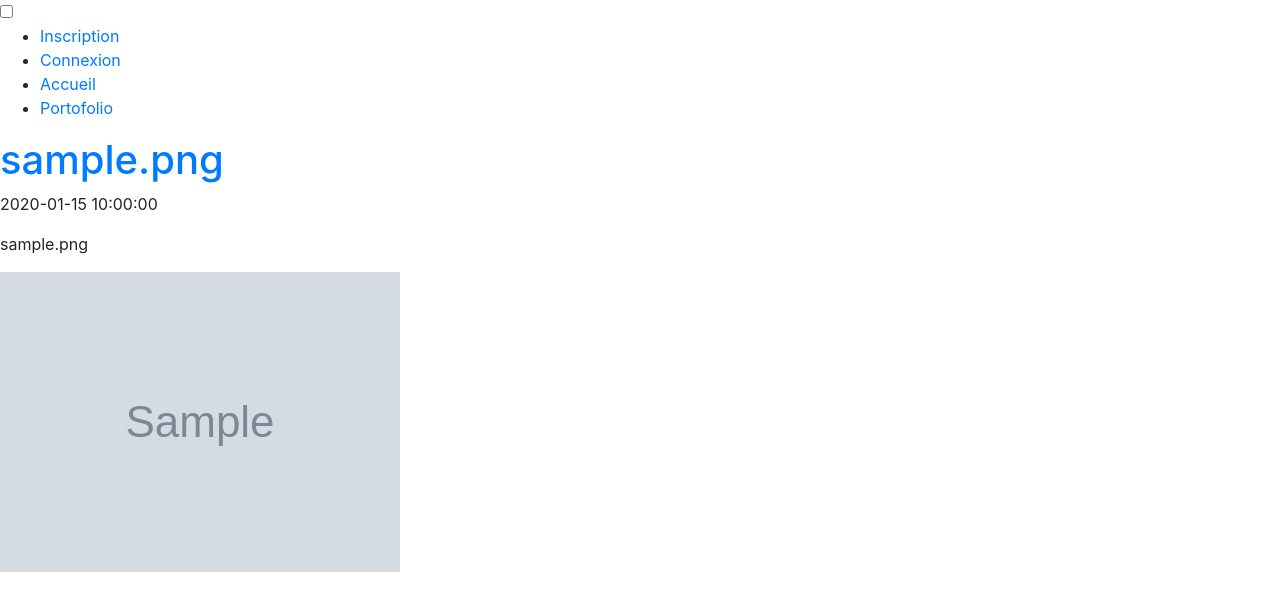
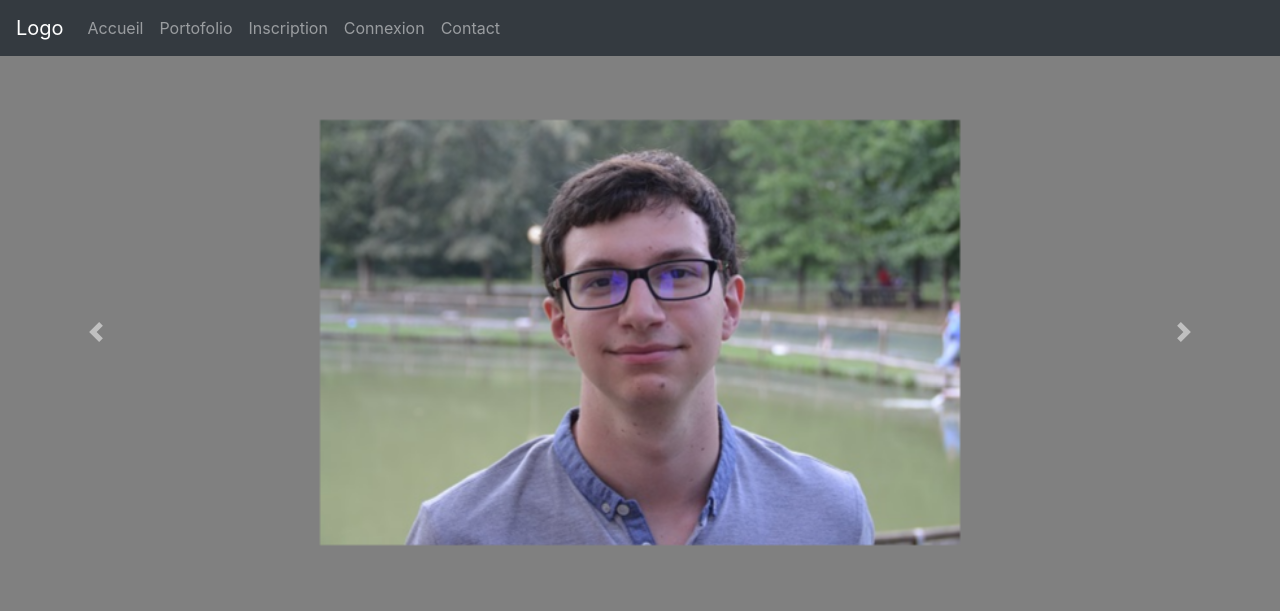
Before and after one commit to HugoDeltour/Projet-libre-OC, a PHP site: page / in a window 1280 px wide. Shown: the top 611 px of the page. Run offline with PHP 8.4, Linux system fonts and the light colour scheme; tables that the repository leaves empty or names only in its code hold one stand-in row (values such as "Sample post"); grey boxes marked "Sample" are stand-in pictures; some libraries are stand-ins or nearby versions.

Commit message:
Mise en place des pages catégorie et contact

```diff
--- a/config/router.php
+++ b/config/router.php
@@ -73,6 +73,12 @@ class router{
             $this->backController->modifProfil($this->request->getPost(),$this->request->getGet()->get('profilId'));
           }
         }
+        elseif ($route==='categorie') {
+          $this->frontController->categorie($this->request->getGet()->get('categorie'));
+        }
+        elseif ($route==='contact'){
+          $this->frontController->contact($this->request->getPost());
+        }
         else{
           $this->errorController->errorNotFound();
         }
--- a/public/css/styles.css
+++ b/public/css/styles.css
@@ -1,3 +1,16 @@
+body{
+  background-color:gray;
+}
+
 img{
-  width:400px;
+  margin: 5% 25% 5% 25%;
+  width: 400px;
 }
+
+.has-error input{
+  border: solid 3px red;
+}
+
+a{
+  color: white;
+}
--- a/src/controller/backController.php
+++ b/src/controller/backController.php
@@ -13,7 +13,7 @@ class backController extends Controller{
       if(!$errors){
         $file=$this->upload($post->get('categorie'));
         $this->imageDAO->ajoutimage($post,$file);
-        $this->session->set('ajout_image','L\'image a été ajouté !');
+        $this->session->set('notification','L\'image a été ajouté !');
       }
       return $this->view->rendu('ajout_image',[
         'post'=>$post,
@@ -34,7 +34,7 @@ class backController extends Controller{
       if(!$errors){
         $file=$this->upload($post->get('categorie'));
         $this->imageDAO->modifimage($post,$imgID,$file);
-        $this->session->set('modif_image','L\'image a été modifiée !');
+        $this->session->set('notification','L\'image a été modifiée !');
         header('Location: ../index.php');
       }
       return $this->view->rendu('modif_image',[
@@ -64,7 +64,6 @@ class backController extends Controller{
       $errors = $this->validation->validate($post,'utilisateur');
       if(!$errors){
         $this->utilisateurDAO->modifProfil($post,$idUser);
-        $this->session->set('modif_profil','Le profil a été modifié !');
       }
       else{
         if(!empty($_SERVER['HTTP_X_REQUESTED_WITH']) && strtolower($_SERVER['HTTP_X_REQUESTED_WITH']) == 'xmlhttprequest'){
@@ -93,14 +92,14 @@ class backController extends Controller{
 
   public function supprimerImage($ImgID){
     $this->imageDAO->supprimerimage($ImgID);
-    $this->session->set('supprimer_image','L\'image a été supprimé');
+    $this->session->set('notification','L\'image a été supprimé');
     header('Location:../index.php');
   }
 
   public function deconnexion(){
     $this->session->arret();
     $this->session->depart();
-    $this->session->set('deconnexion','Au revoir');
+    $this->session->set('notification','Au revoir');
     header('Location:../index.php');
   }
 
@@ -113,13 +112,13 @@ class backController extends Controller{
 
   public function supprimerCommentaire($comID){
     $this->commentDAO->supprimerCommentaire($comID);
-    $this->session->set('supprimer_commentaire','Le commentaire a été supprimé');
+    $this->session->set('notification','Le commentaire a été supprimé');
     header('Location:../index.php');
   }
 
   public function nonSignalCommentaire($comID){
     $this->commentDAO->nonSignalCommentaire($comID);
-    $this->session->set('signalCommentaire','Le commentaire a été enlever des commentaires signalés');
+    $this->session->set('notification','Le commentaire a été enlever des commentaires signalés');
     header('Location:../index.php');
   }
 
--- a/src/controller/frontController.php
+++ b/src/controller/frontController.php
@@ -34,7 +34,7 @@ class frontController extends Controller{
       $errors=$this->validation->validate($post,'commentaire');
       if(!$errors){
         $this->commentDAO->ajoutCommentaire($post,$imgID);
-        $this->session->set('ajout_commentaire','Le commentaire a été ajouté');
+        $this->session->set('notification','Le commentaire a été ajouté');
         header('Location:../index.php?route=image&imgID='.$imgID);
       }
       $req=$this->imageDAO->getImage($imgID);
@@ -50,7 +50,7 @@ class frontController extends Controller{
 
   public function signalerCommentaire($commentID){
     $this->commentDAO->signalerCommentaire($commentID);
-    $this->session->set('signaler_commentaire','Le commentaire a été signalé');
+    $this->session->set('notification','Le commentaire a été signalé');
     header('Location:../index.php');
   }
 
@@ -62,7 +62,7 @@ class frontController extends Controller{
       }
       if(!$errors){
         $this->utilisateurDAO->inscription($post);
-        $this->session->set('inscription','Vous êtes inscrit !');
+        $this->session->set('notification','Vous êtes inscrit !');
         header('Location:../index.php');
       }
       return $this->view->rendu('inscription',[
@@ -76,21 +76,24 @@ class frontController extends Controller{
   public function connexion(parametre $post){
     if($post->get('submit')){
       $result=$this->utilisateurDAO->connexion($post);
+      $errors=$this->validation->validate($post,'utilisateur');
       if($result && $result['isPasswordOK']){
-        $this->session->set('connexion','Bienvenue');
+        $this->session->set('notification','Bienvenue');
         $this->session->set('id',$result['result']['id_user']);
         $this->session->set('role',$result['result']['nom_role']);
         $this->session->set('pseudo',$post->get('pseudo'));
         header('Location:../index.php');
       }
       else {
-        $this->session->set('error_connexion','Le pseudo et/ou le mot de passe sont incorrects');
         return $this->view->rendu('connexion',[
-          'post'=>$post
+          'post'=>$post,
+          'errors'=>$errors
         ]);
       }
     }
-    return $this->view->rendu('connexion',[]);
+    return $this->view->rendu('connexion',[
+      'post'=>$post
+    ]);
   }
 
   public function commentairesSignales(){
@@ -104,9 +107,15 @@ class frontController extends Controller{
     return $this->view->rendu('portofolio');
   }
 
-  public function mariage(){
-    $req = $this->imageDAO->getMariage();
-    return $this->view->rendu('mariage',['req'=>$req]);
+  public function categorie($categorie){
+    $req = $this->imageDAO->getcategorie($categorie);
+    return $this->view->rendu('categorie',['req'=>$req]);
+  }
+
+  public function contact(parametre $post){
+    return $this->view->rendu('contact',[
+      'post'=>$post
+    ]);
   }
 
 }
--- a/src/model/image.php
+++ b/src/model/image.php
@@ -7,6 +7,8 @@
     private $nom_img_fichier;
     private $date_image;
     private $lieu_image;
+    private $categorie;
+    private $alt;
 
     public function getId(){
       return $this->id_image;
@@ -62,6 +64,15 @@
         $this->categorie_image = $categorie_image;
     }
 
+    public function getAlt(){
+      return $this->categorie_image;
+    }
+
+    public function setAlt($categorie_image)
+    {
+        $this->categorie_image = $categorie_image;
+    }
+
 
   }
 ?>
--- a/templates/affichageAccueil.php
+++ b/templates/affichageAccueil.php
@@ -1,32 +1,38 @@
-<?php $this->title="Accueil";?>
-<?php
+<?php $this->title="Accueil";
   require('menu.php');
 ?>
 <div id="MP-img">
-  <div id="notification">
-    <?= $this->session->display('ajout_img');?>
-    <?= $this->session->display('modif_img');?>
-    <?= $this->session->display('supprimer_img');?>
-    <?= $this->session->display('ajout_commentaire');?>
-    <?= $this->session->display('signaler_commentaire');?>
-    <?= $this->session->display('inscription');?>
-    <?= $this->session->display('connexion');?>
-    <?= $this->session->display('deconnexion');?>
-    <?= $this->session->display('supprimer_commentaire');?>
-    <?= $this->session->display('signalCommentaire')?>
-  </div>
+  <?php
+  if(!empty($this->session->get('notification'))){
+    ?>
+    <div id="notification" class="alert alert-success alert-dismissible fade show" role="alert">
+       <h5 class="alert-heading">
+      <?= $this->session->display('notification');?>
+      </h5>
+      <button type="button" class="close" data-dismiss="alert" aria-label="Close">
+        <span aria-hidden="true">×</span>
+      </button>
+    </div>
+    <?php
+  } ?>
   <div id="image">
-      <?php
-          foreach($req as $donnees){
-              ?>
-              <Div id="chap_img">
-                <h1><a href="../index.php?route=image&imgID=<?=htmlspecialchars($donnees->getId());?>"><?php echo $donnees->getTitre();?></a></h1>
-                <p><?=$donnees->getDate();?></p>
-                <p><?=htmlspecialchars($donnees->getLieu());?></p>
-                <img class="img-test" src="../Photos/<?=$donnees->getCategorie()?>/<?=$donnees->getNom(); ?>">
-              </div></br>
-              <?php
-          };
-      ?>
+    <div class="carousel slide" id="carouselControls" data-ride="carousel">
+      <div class="carousel-inner">
+        <div class="carousel-item active">
+          <img src="../Photos/Mariage/DSC_0151.JPG" class="d-block w-50" alt="DSC_0151.JPG">
+        </div>
+        <div class="carousel-item ">
+          <img src="../Photos/Mariage/GY8Rg8f.png" class="d-block w-50" alt="GY8Rg8f.png">
+        </div>
+      </div>
+      <a class="carousel-control-prev" href="#carouselControls" role="button" data-slide="prev" >
+        <span class="carousel-control-prev-icon" aria-hidden="true"></span>
+        <span class="sr-only">Précédent</span>
+      </a>
+      <a class="carousel-control-next" href="#carouselControls" role="button" data-slide="next">
+        <span class="carousel-control-next-icon" aria-hidden="true"></span>
+        <span class="sr-only">Suivant</span>
+      </a>
+    </div>
   </div>
 </div>
--- a/templates/base.php
+++ b/templates/base.php
@@ -2,20 +2,20 @@
 <html lang=fr>
   <head>
     <meta charset="utf-8"/>
-    <meta name="viewport" content="width=device-width,initial-scale=1" />
+    <meta name="viewport" content="width=device-width, initial-scale=1, shrink-to-fit=no">
     <script src="../tinyMCE/tinymce/js/tinymce/tinymce.min.js" type="text/javascript"></script>
+    <link rel="stylesheet" href="https://stackpath.bootstrapcdn.com/bootstrap/4.4.1/css/bootstrap.min.css" integrity="sha384-Vkoo8x4CGsO3+Hhxv8T/Q5PaXtkKtu6ug5TOeNV6gBiFeWPGFN9MuhOf23Q9Ifjh" crossorigin="anonymous">
     <link rel="stylesheet" href="../css/styles.css?1" />
-    <link rel="stylesheet" href="https://stackpath.bootstrapcdn.com/bootstrap/4.5.2/css/bootstrap.min.css" integrity="sha384-JcKb8q3iqJ61gNV9KGb8thSsNjpSL0n8PARn9HuZOnIxN0hoP+VmmDGMN5t9UJ0Z" crossorigin="anonymous">
     <script src="../js/Tiny-MCE.js" type="text/javascript"></script>
     <script src="https://kit.fontawesome.com/cc1876972d.js" crossorigin="anonymous"></script>
     <title><?=$title?></title>
   </head>
   <body>
-    <div id="content">
+    <div id="content" class="text-center">
       <?=$content?>
     </div>
-  <script src="https://code.jquery.com/jquery-3.5.1.slim.min.js" integrity="sha384-DfXdz2htPH0lsSSs5nCTpuj/zy4C+OGpamoFVy38MVBnE+IbbVYUew+OrCXaRkfj" crossorigin="anonymous"></script>
-  <script src="https://cdn.jsdelivr.net/npm/popper.js@1.16.1/dist/umd/popper.min.js" integrity="sha384-9/reFTGAW83EW2RDu2S0VKaIzap3H66lZH81PoYlFhbGU+6BZp6G7niu735Sk7lN" crossorigin="anonymous"></script>
-  <script src="https://stackpath.bootstrapcdn.com/bootstrap/4.5.2/js/bootstrap.min.js" integrity="sha384-B4gt1jrGC7Jh4AgTPSdUtOBvfO8shuf57BaghqFfPlYxofvL8/KUEfYiJOMMV+rV" crossorigin="anonymous"></script>
+  <script src="https://code.jquery.com/jquery-3.4.1.slim.min.js" integrity="sha384-J6qa4849blE2+poT4WnyKhv5vZF5SrPo0iEjwBvKU7imGFAV0wwj1yYfoRSJoZ+n" crossorigin="anonymous"></script>
+  <script src="https://cdn.jsdelivr.net/npm/popper.js@1.16.0/dist/umd/popper.min.js" integrity="sha384-Q6E9RHvbIyZFJoft+2mJbHaEWldlvI9IOYy5n3zV9zzTtmI3UksdQRVvoxMfooAo" crossorigin="anonymous"></script>
+  <script src="https://stackpath.bootstrapcdn.com/bootstrap/4.4.1/js/bootstrap.min.js" integrity="sha384-wfSDF2E50Y2D1uUdj0O3uMBJnjuUD4Ih7YwaYd1iqfktj0Uod8GCExl3Og8ifwB6" crossorigin="anonymous"></script>
   </body>
 </html>
--- a/templates/base_form_utilisateur.php
+++ b/templates/base_form_utilisateur.php
@@ -1,8 +1,6 @@
 <?php
-$route = 'modifProfil&profilId='.$post->get('id_user') ;
 $submit = 'Mettre à jour';
 ?>
-
   <form method="post" id='formUser'>
 
     <input type="hidden" id="varId" name="id" value="<?=htmlspecialchars($post->get('id_user'));?>">
@@ -19,6 +17,6 @@ $submit = 'Mettre à jour';
 
     <input type="submit" id="submitUser" name="submit" value="<?= $submit;?>" >
   </form>
-<div id="test"></div>
+<div id="resultat"></div>
 
 <script src="../js/app.js"></script>
--- a/templates/connexion.php
+++ b/templates/connexion.php
@@ -1,7 +1,6 @@
 <?php
   $this->title="Connexion";
   require('menu.php');
-  $this->session->display('error_connexion');
 ?>
 <div id="MP-img">
   <div id="formConnexion">
@@ -9,8 +8,10 @@
     <form action="../index.php?route=connexion" method="post">
       <label for="pseudo">Pseudo</label>
       <input type="text" id="pseudo" name="pseudo" value="<?= isset($post)?htmlspecialchars($post->get('pseudo')):''?>"></br>
+      <?=isset($errors['pseudo'])?$errors['pseudo']:'';?>
       <label for="password">Mot de passe</label>
       <input type="password" id="password" name="password"></br>
+      <?=isset($errors['password'])?$errors['password']:'';?>
       <input type="submit" value="Connexion" id="submit" name="submit"></br>
     </form>
   </div>
--- a/templates/imageSeul.php
+++ b/templates/imageSeul.php
@@ -4,7 +4,7 @@ require('menu.php');
 <div id="MP-chap">
   <div id="element-central">
     <div id="image">
-      <img class="img-test" src="../Photos/<?=$req->getNom()?>">
+      <img class="img-test" src="../Photos/<?=$req->getCategorie()?>/<?=$req->getNom()?>">
     </div>
     </br>
     <div class="administration">
--- a/templates/menu.php
+++ b/templates/menu.php
@@ -1,29 +1,53 @@
 <div id="menu">
-    <input class="burger" type="checkbox">
-    <nav>
-        <ul class="barrenavigation">
+    <nav class="col navbar navbar-expand-lg bg-dark navbar-dark">
+      <a class="navbar-brand" href="./index.php">Logo</a>
+      <button class="navbar-toggler" type="button" data-toggle="collapse" data-target="#navbarContent">
+        <span class="navbar-toggler-icon"></span>
+      </button>
+      <div id="navbarContent" class="collapse navbar-collapse">
+        <ul class="navbar-nav">
+          <li class="nav-item">
+            <a class="nav-link" href="./index.php?">Accueil</a>
+          </li>
+          <li class="nav-item">
+            <a class="nav-link" href="./index.php?route=portofolio">Portofolio</a>
+          </li>
             <?php if($this->session->get('pseudo')){
               ?>
-              <li><a href="./index.php?route=deconnexion">Déconnexion</a></li>
+                <li class="nav-item">
+                  <a class="nav-link" href="./index.php?route=modifProfil&profilId=<?=$this->session->get('id');?>">Modification du profil</a>
+                </li>
                 <?php
+
                   if($this->session->get('role')==='admin'){
                     ?>
-                <li><a href="./index.php?route=administration">Administration</a></li>
+                    <li  class="nav-item">
+                      <a class="nav-link" href="./index.php?route=administration">Administration</a>
+                    </li>
                     <?php
                   }
                   ?>
-                <li><a href="./index.php?route=modifProfil&profilId=<?=$this->session->get('id');?>">Modification du profil</a></li>
+                  <li class="nav-item">
+                    <a  class="nav-link" href="./index.php?route=deconnexion">Déconnexion</a>
+                  </li>
                   <?php
             }
             else{
               ?>
-              <li><a href="./index.php?route=inscription">Inscription</a></li>
-              <li><a href="./index.php?route=connexion">Connexion</a></li>
+              <li class="nav-item">
+                <a class="nav-link" href="./index.php?route=inscription">Inscription</a>
+              </li>
+              <li class="nav-item">
+                <a class="nav-link" href="./index.php?route=connexion">Connexion</a>
+              </li>
               <?php
             }
             ?>
-            <li><a href="./index.php?">Accueil</a></li>
-            <li><a href="./index.php?route=portofolio">Portofolio</a></li>
+            <li class="nav-item">
+              <a class="nav-link" href="./index.php?route=contact">Contact</a>
+            </li>
         </ul>
+      </div>
+
     </nav>
 </div>
```
Also changed, not shown: src/DAO/imageDAO.php (+17 -8 lines), src/contrainte/contrainte.php (+7 -1 lines), src/contrainte/validationImage.php (+32 -8 lines), templates/base_form_contact.php (added, +21 -0 lines), templates/base_form_image.php (+15 -1 lines), templates/categorie.php (added, +24 -0 lines), templates/contact.php (added, +8 -0 lines), templates/portofolio.php (+5 -5 lines), public/js/app.js. Lines whose indentation alone changed are shown as unchanged.
